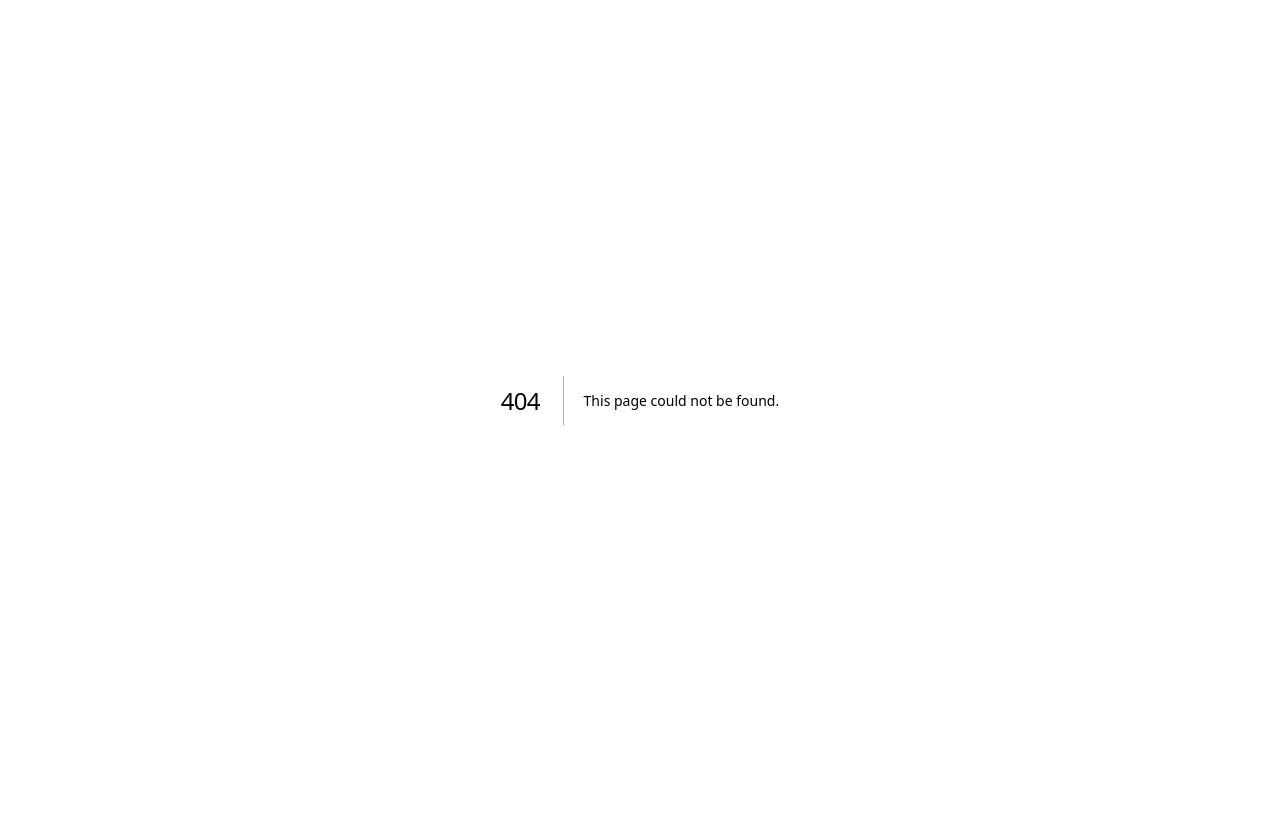
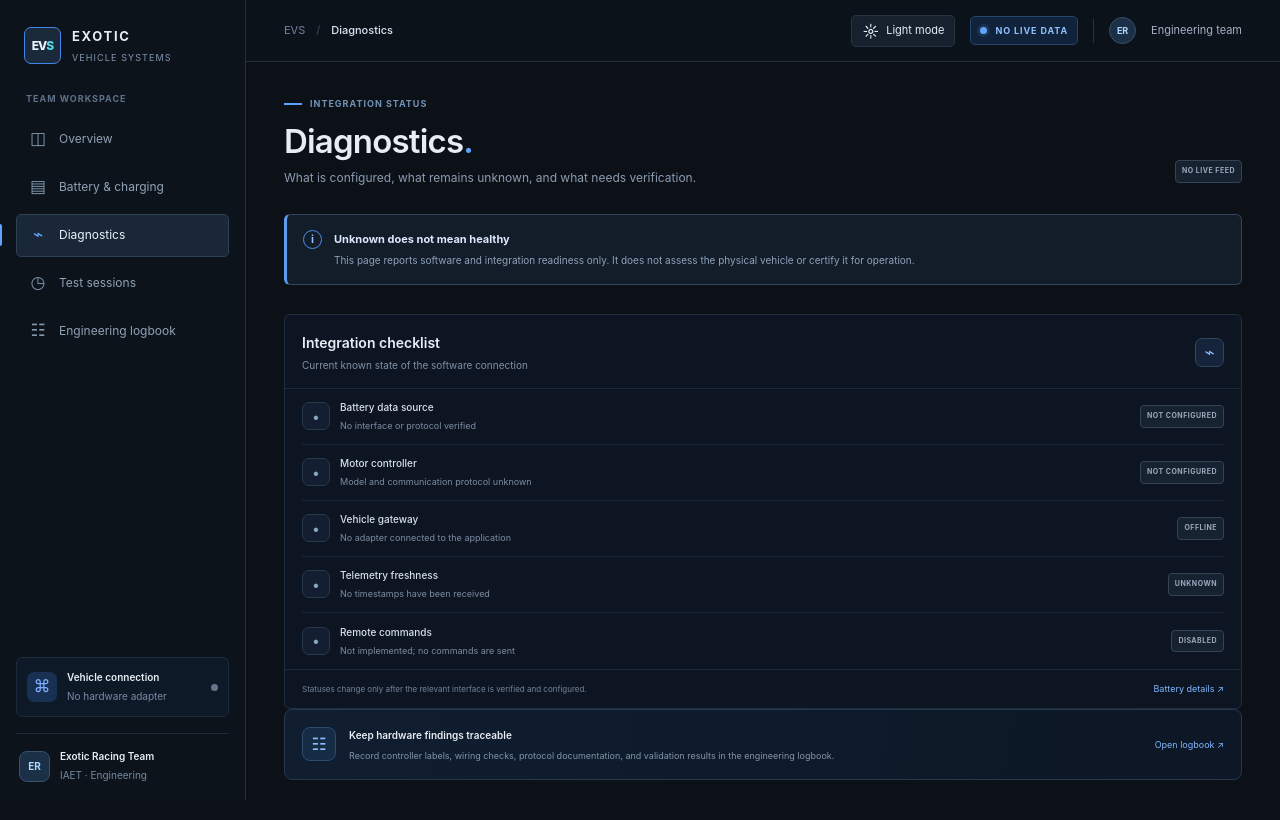
Before and after one commit to Abdo1629/exotic-vehicle-systems, a Next.js app: page /diagnostics in a window 1280 px wide. Before the commit this address had no page. Shown: the top 820 px of the page. Built offline with nearby package versions, Linux system fonts and the light colour scheme.

Commit message:
Add functional diagnostics workspace page

```diff
--- /dev/null
+++ b/app/diagnostics/page.tsx
@@ -0,0 +1,17 @@
+import AppShell from "@/components/AppShell";
+
+const checks = [
+  ["Battery data source", "No interface or protocol verified", "NOT CONFIGURED"],
+  ["Motor controller", "Model and communication protocol unknown", "NOT CONFIGURED"],
+  ["Vehicle gateway", "No adapter connected to the application", "OFFLINE"],
+  ["Telemetry freshness", "No timestamps have been received", "UNKNOWN"],
+  ["Remote commands", "Not implemented; no commands are sent", "DISABLED"],
+];
+export default function DiagnosticsPage() {
+  return <AppShell active="diagnostics" title="Diagnostics"><div className="content">
+    <div className="page-intro"><div><p className="eyebrow"><span className="eyebrow-line" /> INTEGRATION STATUS</p><h1>Diagnostics<span className="title-period">.</span></h1><p className="subtitle">What is configured, what remains unknown, and what needs verification.</p></div><span className="health-badge neutral">NO LIVE FEED</span></div>
+    <section className="notice"><div className="notice-icon">i</div><div className="notice-copy"><strong>Unknown does not mean healthy</strong><p>This page reports software and integration readiness only. It does not assess the physical vehicle or certify it for operation.</p></div></section>
+    <section className="panel-card"><div className="panel-heading"><div><h2>Integration checklist</h2><p>Current known state of the software connection</p></div><span className="panel-icon">⌁</span></div><div className="health-list">{checks.map(([name,detail,status])=><div className="health-row" key={name}><span className="health-symbol">•</span><div><strong>{name}</strong><small>{detail}</small></div><span className="health-badge neutral">{status}</span></div>)}</div><div className="panel-footer"><span>Statuses change only after the relevant interface is verified and configured.</span><a href="/battery">Battery details <span>↗</span></a></div></section>
+    <section className="logbook-strip"><div className="logbook-icon">☷</div><div><strong>Keep hardware findings traceable</strong><p>Record controller labels, wiring checks, protocol documentation, and validation results in the engineering logbook.</p></div><a className="text-link" href="/logbook">Open logbook ↗</a></section>
+  </div></AppShell>;
+}
```
